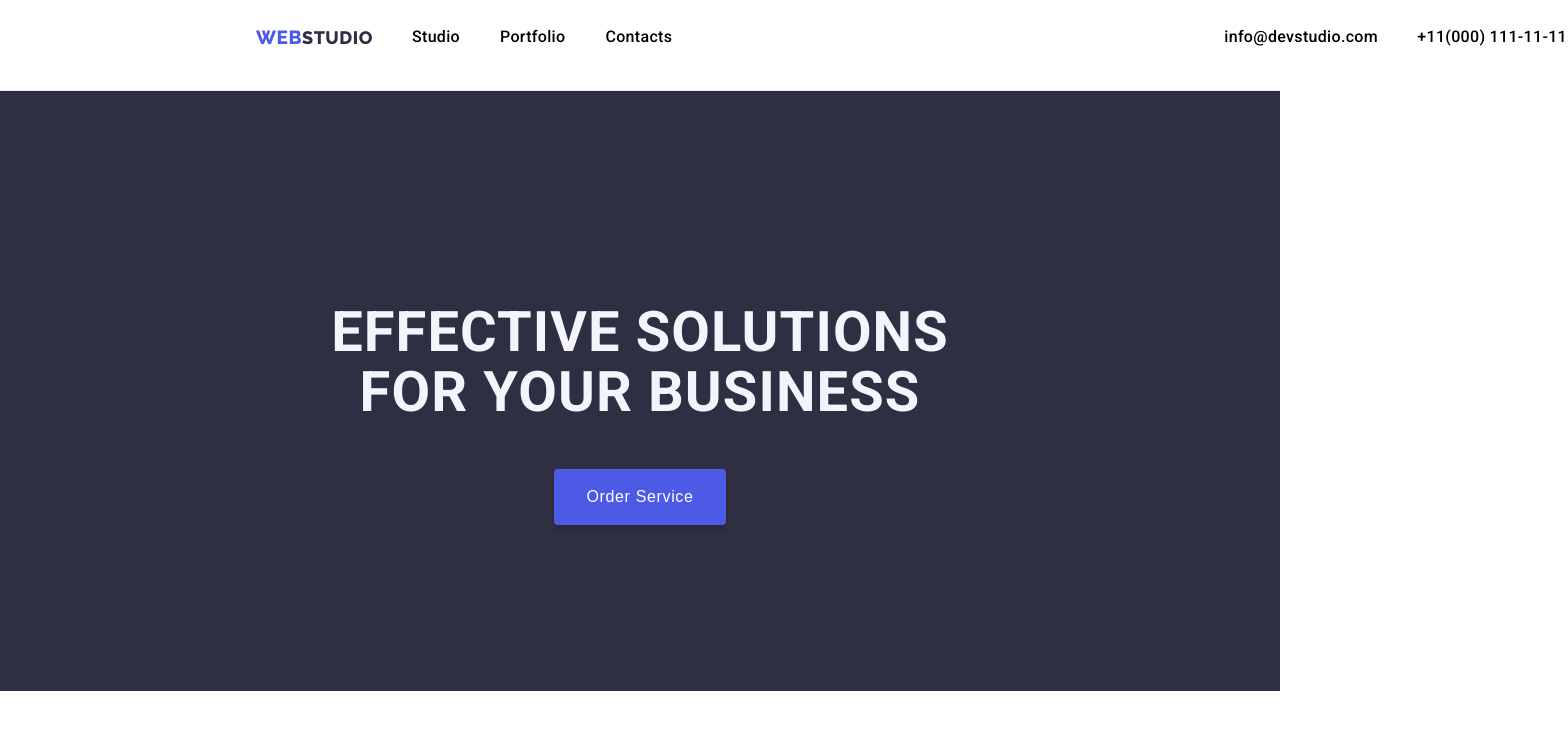
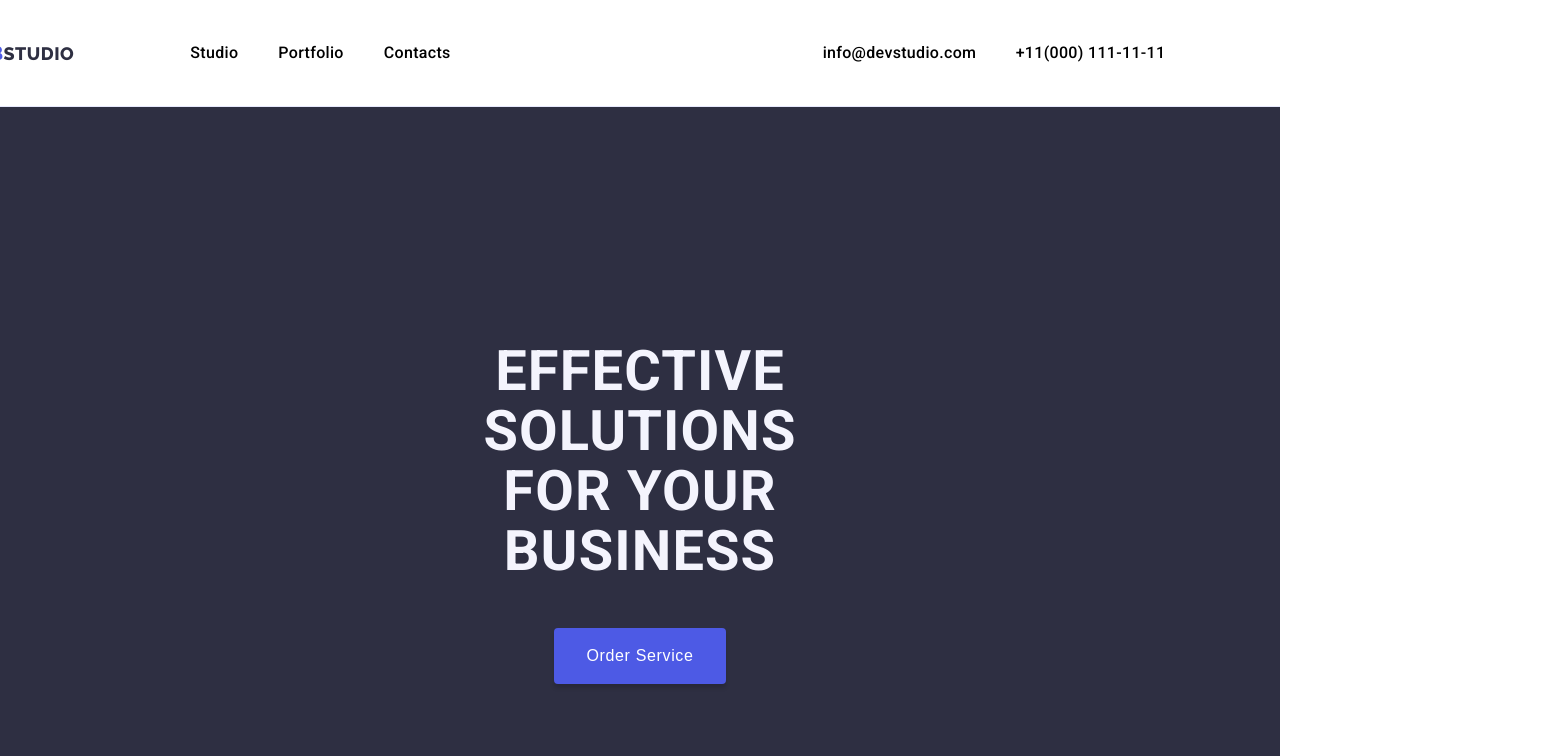
Before and after one commit to ardevazsign/goit-markup-hw-03, a plain HTML site: page index.html in a window 1280 px wide. Shown: the top 756 px of the page, 1568 px wide, since content can reach past the window. Drawn offline with Linux system fonts and the light colour scheme.

Commit message:
arrange css

```diff
--- a/css/styles.css
+++ b/css/styles.css
@@ -17,14 +17,10 @@ a {
     text-decoration: none;
     /* margin-right: 76px; */
 }
-/* ul {
-    padding-left: 0;
-    margin-left: 10px;
-} */
 ul > li{
     list-style-type: none;
 }
-li>a {
+ li>a {
     text-decoration: none;
     color: var(--paragrap-font);
     font-size: 16px;
@@ -32,43 +28,68 @@ li>a {
     line-height: 24px;
     letter-spacing: 0.32px;
 }
-ul > li > a:hover{
+ li > a:hover{
     color: var(--primary-color);
 }
 
-/* ------- Text-Logo -------------*/
+/* Text-Logo --nav bar - index pages & contacts*/
+
+.top-menu {
+    background-color: var(--primary-white);
+    border-bottom: 1px solid var(--CORNFLOW);
+    display: flex;
+    flex-direction: row;
+    justify-content: center;
+    padding: 25px 156px;
+}
+.logo{
+    padding-top: 16px;
+    padding-right: 76px;
+
+
+}
 .web {
 color: var(--primary-color);
 font-family: Raleway;
-width: 44px;
+/* width: 44px; */
 font-size: 19px;
 font-weight: 800;
-line-height: 1.3; /*21px  116.667%*/
+line-height: 1.3;
 letter-spacing: 0.54px;
 text-transform: uppercase;
 }
 .studio {
     color: var(--background-font);
     font-family: Raleway;
-    padding-right: 126px;
-    margin-right: 50px;
-    width: 71px;
+    /* width: 71px; */
     font-size: 18px;
     font-weight: 800;
     line-height: 1.3;  /*21px  116.667%*/
     letter-spacing: 0.54px;
     text-transform: uppercase;
 }
-  /* nav bar - index pages & contacts */
-  .page-studio{
+.pages {
+    display: flex;
+    flex-direction: row;
+    justify-content: center;
+    gap: 40px;
+    padding-right: 332px;
+}
+.contacts-menu {
+    display: flex;
+    flex-direction: row;
+    gap: 40px;
+    padding-right: 156px;
+}
+.page-studio{
     width: 48px, auto;
     height: 24px, auto;
   }
-  .page-portfolio{
+.page-portfolio{
     width: 66px, auto;
     height: 24px, auto;
   }
-  .page-contacts{
+.page-contacts{
     width: 67px, auto;
     height: 24px, auto;
   }
@@ -80,23 +101,12 @@ text-transform: uppercase;
     width:  151px;
     height: 24px;
   }
-.top-menu{
-    background-color: var(--primary-white);
-    border-bottom: 1px solid var(--CORNFLOW);
-    display: flex;
-    flex-direction: row;
-    flex-shrink: 0;
-    margin: 0;
-    padding-top: 25px;
-    padding-right: 256px;
-    padding-bottom: 25px;
-    padding-left: 256px;
-    width: auto;
-}
-.menu{
+
+
+/* .menu{
     margin-left: 72px;
-}
-.menu .pages {
+} */
+/* .menu .pages {
     width: auto;
     display: flex;
     flex-direction: row;
@@ -105,15 +115,15 @@ text-transform: uppercase;
     margin-top: 0;
     font-size: 16px;
     font-weight: 500;
-}
+} */
 
-.menu .pages > li > a{
+/* .menu .pages > li > a{
 justify-content: space-between;
 margin-right: 40px;
-}
+} */
 
 /* ------------ contacts --------------- */
-.contacts .contacts-menu{
+/* .contacts .contacts-menu{
     display: flex;
     flex-direction: row;
     justify-content: space-between;
@@ -126,7 +136,7 @@ margin-right: 40px;
 }
 .contacts-menu > li >a{
     justify-content: space-between;
-}
+} */
 
 /* --------------------- Hero Image ----------------------------*/
 h1 {
@@ -134,20 +144,23 @@ h1 {
     text-align: center;
     font-size: 56px;
     font-weight: 700;
-    line-height: 107.143%;
+    line-height: 60px;
     letter-spacing: 1.12px;
     text-transform: uppercase;
+    padding-left: 472px;
+    padding-right: 472px;
 }
 .hero {
+    background-color: var(--background-font);
     margin-top: 0;
     display: flex;
+    padding-top: 188px;
+    padding-bottom: 188px;
     flex-direction: column;
     align-items: center;
     justify-content: center;
     flex-shrink: 0;
-    background-color: var(--background-font);
-    width: 1440px, auto;
-    height: 600px;
+    width: auto;
 }
 .order-btn {
     background-color: var(--primary-color);
@@ -155,14 +168,13 @@ h1 {
     align-items: center;
     justify-content: center;
     padding:  16px 32px;
-    gap: 10px;
     border-radius: 4px;
     box-shadow: 0px 4px 4px 0px rgba(0, 0, 0, 0.15 );
     width: auto;
     color: var(--primary-white);
     font-size: 16px;
     font-weight: 500;
-    line-height: 150%;
+    line-height: 1.5;
     border: none;
     letter-spacing: 0.64px;
     cursor: pointer;
@@ -170,13 +182,9 @@ h1 {
 .order-btn:hover {
     background-color: var(--hover-background);
     color: var(--primary-white);
-    display: inline-flex;
     padding: 16px 32px;
-    align-items: flex-start;
-    gap: 10px;
     border-radius: 4px;
     box-shadow: 0px 4px 4px 0px rgba(0, 0, 0, 0.15);
-    color: var(--primary-white);
     font-size: 16px;
     font-weight: 500;
     line-height: 1.5;
@@ -192,7 +200,7 @@ h1 {
 .advantages{
   display: flex;
   flex-direction: row;
-  justify-content: space-evenly;
+  justify-content:center;
   gap: 24px;
 }
 .advantages li > h3 {
@@ -231,6 +239,7 @@ h2 {
     padding-left: 0;
     display: flex;
     flex-direction: row;
+    justify-content: center;
     gap:24px;
 }
 
@@ -259,6 +268,7 @@ h3 {
 .team-members .members{
     display: flex;
     flex-direction: row;
+    justify-content: center;
     gap: 24px;
     padding-top: 72px;
 }
@@ -326,13 +336,8 @@ h3 {
         padding: 12px 24px;
         border-radius: 4px;
         box-shadow: 0px 4px 4px 0px rgba(0, 0, 0, 0.15);
-        font-size: 16px;
-        font-weight: 500;
-        line-height: 1.5;
         border: none;
-        letter-spacing: 0.64px;
         cursor: pointer;
-        padding: 12px 24px;
 }
 .btn:hover {
         background-color: var(--hover-background);
--- a/index.html
+++ b/index.html
@@ -16,10 +16,11 @@
 
 </head>
 <body>
-    <div class="container">
-        <header>
+    <header class="header">
         <div class="top-menu">
-                <a href="logo" class="web">web<span class="studio">studio</span></a>
+            <div class="logo">
+                    <a href="#" class="web">web<span class="studio">studio</span></a>
+            </div>
             <nav class="menu">
                     <ul class="pages">
                         <li class="page-studio"><a href="index.html">Studio</a></li>
@@ -35,7 +36,6 @@
             </div>
         </div>
     </header>
-
         <main>
             <!-- Section  1 -->
             <!-- hero img -->
@@ -119,7 +119,5 @@
                 sales for your business with digital <br>
                 marketing & growth solution.</p>
         </footer>
-    </div>
-
 </body>
 </html>
```
Also changed, not shown: portfolio.html (+4 -3 lines). Lines whose indentation alone changed are shown as unchanged.
